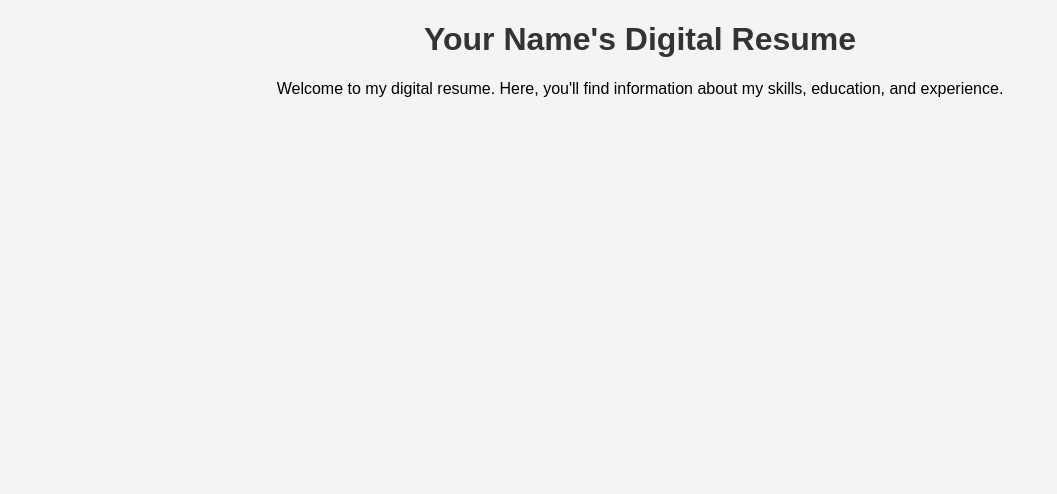
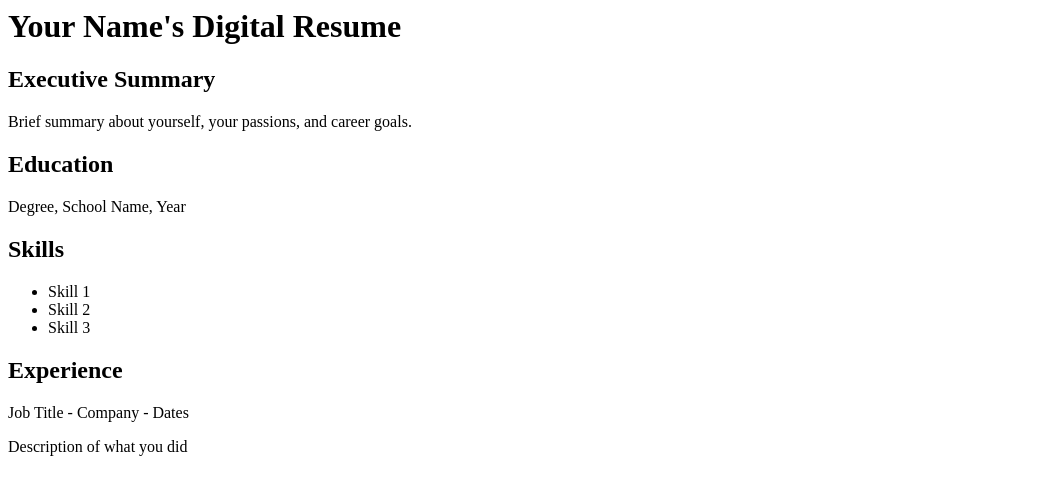
Before and after one commit to bwormes/digital-resume-baylor, a plain HTML site: page index.html in a window 1280 px wide. Shown: the whole page, without its empty margins (0-1057 px from the left). Drawn offline with Linux system fonts and the light colour scheme.

Commit message:
Updated resume content

```diff
--- a/index.html
+++ b/index.html
@@ -1,13 +1,20 @@
-<!DOCTYPE html>
-<html lang="en">
-<head>
-    <meta charset="UTF-8">
-    <meta name="viewport" content="width=device-width, initial-scale=1.0">
-    <title>Your Name's Resume</title>
-    <link rel="stylesheet" href="style.css">
-</head>
 <body>
     <h1>Your Name's Digital Resume</h1>
-    <p>Welcome to my digital resume. Here, you'll find information about my skills, education, and experience.</p>
+
+    <h2>Executive Summary</h2>
+    <p>Brief summary about yourself, your passions, and career goals.</p>
+
+    <h2>Education</h2>
+    <p>Degree, School Name, Year</p>
+
+    <h2>Skills</h2>
+    <ul>
+        <li>Skill 1</li>
+        <li>Skill 2</li>
+        <li>Skill 3</li>
+    </ul>
+
+    <h2>Experience</h2>
+    <p>Job Title - Company - Dates</p>
+    <p>Description of what you did</p>
 </body>
-</html>
```
